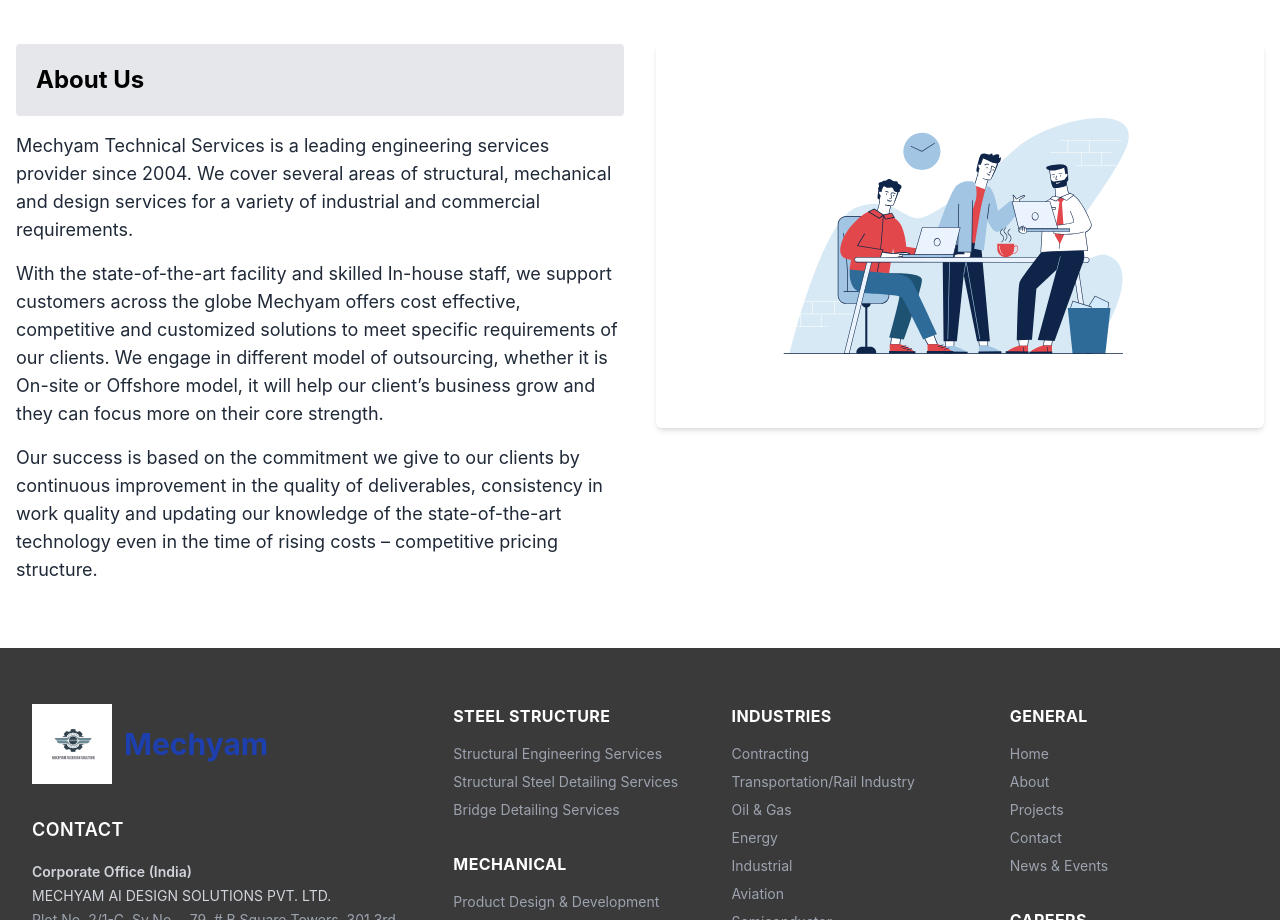
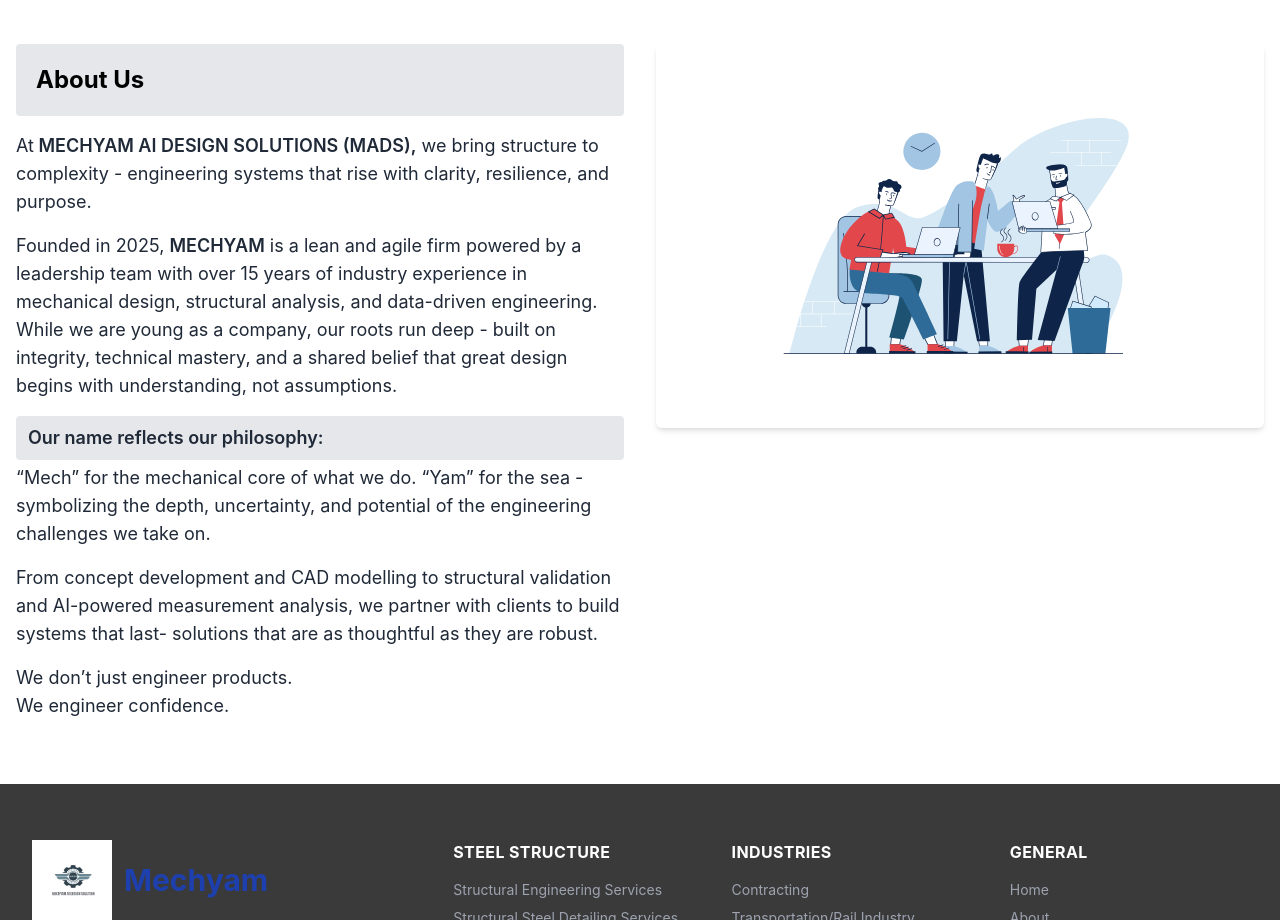
Before and after one commit to praveen-202/mechyam, a React (Vite) app in the folder mechyam-frontend/mechyam/: page /about in a window 1280 px wide. Shown: the part 500-1420 px from the top of the page. Built offline with nearby package versions, Linux system fonts and the light colour scheme.

Commit message:
doing a commit after long time

```diff
--- a/mechyam-frontend/mechyam/src/App.jsx
+++ b/mechyam-frontend/mechyam/src/App.jsx
@@ -106,7 +106,7 @@
 import OilAndGas from "./pages/industries-dropdown/OilAndGas";
 import Transportation from "./pages/industries-dropdown/Transportation";
 import Company from "./pages/about-dropdown/Company";
-import Testimonials from "./pages/about-dropdown/Testimonials";
+import Testimonials from "./pages/about-dropdown/OurClients.jsx";
 import AdminPage from "./components/AdminPage/AdminPage";
 import Footer from "./pages/Footer.jsx";
 import DetailedJobList from "./pages/DetailedJobList";
--- a/mechyam-frontend/mechyam/src/components/Navbar.jsx
+++ b/mechyam-frontend/mechyam/src/components/Navbar.jsx
@@ -15,7 +15,7 @@
         {/* Left: Logo + Company Name */}
         <div className="flex items-center space-x-3">
           <Link to="/" onClick={() => setMenuOpen(false)}>
-            <img src={logo} alt="Mechyam Logo" className="h-16 w-16" />
+            <img src={logo} alt="Mechyam Logo" className="h-16 w-17" />
           </Link>
           <span className="text-2xl font-bold text-blue-900">Mechyam</span>
         </div>
@@ -93,7 +93,7 @@
             <div className="absolute left-0 mt-2 w-48 bg-white rounded-md shadow-lg opacity-0 group-hover:opacity-100 transform scale-95 group-hover:scale-100 transition-all duration-200 z-50">
               <ul className="py-2">
                 <li><Link to="/company" className="block px-4 py-2 hover:bg-gray-100">Company</Link></li>
-                <li><Link to="/testimonials" className="block px-4 py-2 hover:bg-gray-100">Testimonials</Link></li>
+                <li><Link to="/testimonials" className="block px-4 py-2 hover:bg-gray-100">Our Clients</Link></li>
               </ul>
             </div>
           </li>
--- a/mechyam-frontend/mechyam/src/pages/About.jsx
+++ b/mechyam-frontend/mechyam/src/pages/About.jsx
@@ -43,12 +43,33 @@
               About Us
             </h2>
             <p className="text-lg text-gray-800 mb-4">
-          Mechyam Technical Services is a leading engineering services provider since 2004. We cover several areas of structural, mechanical and design services for a variety of industrial and commercial requirements.​​
+              At<span className="font-semibold"> MECHYAM AI DESIGN SOLUTIONS (MADS),</span> we bring structure to complexity - engineering systems that rise
+              with clarity, resilience, and purpose.
             </p>
             <p className="text-lg text-gray-800 mb-4 ">
-            With the state-of-the-art facility and skilled In-house staff, we support customers across the globe Mechyam offers cost effective, competitive and customized solutions to meet specific requirements of our clients. We engage in different model of outsourcing, whether it is On-site or Offshore model, it will help our client’s business grow and they can focus more on their core strength.
+              Founded in 2025, <span className="font-semibold">MECHYAM</span> is a lean and agile firm powered by a leadership team with over 15 years of industry
+              experience in mechanical design, structural analysis, and data-driven engineering. While we are young as a company, our
+              roots run deep - built on integrity, technical mastery, and a shared belief that great design begins with understanding, not
+              assumptions.
+
             </p>
-          <p className="text-lg text-gray-800 mb-4">Our success is based on the commitment we give to our clients by continuous improvement in the quality of deliverables, consistency in work quality and updating our knowledge of the state-of-the-art technology even in the time of rising costs – competitive pricing structure.</p>
+
+            <p className="text-lg text-gray-800 mb-4">
+              <span className="block font-semibold mb-1 text-color-blue-900 bg-gray-200 px-3 py-2 rounded">Our name reflects our philosophy:</span>
+
+              “Mech” for the mechanical core of what we do.
+              “Yam” for the sea - symbolizing the depth, uncertainty, and potential of the engineering challenges we take on.
+            </p>
+
+            <p className="text-lg text-gray-800 mb-4">
+              From concept development and CAD modelling to structural validation and AI-powered measurement analysis, we
+              partner with clients to build systems that last- solutions that are as thoughtful as they are robust.
+            </p>
+
+            <p className="text-lg text-gray-800 mb-4">
+              We don’t just engineer products.<br />
+              We engineer confidence.
+            </p>
           </div>
           <div className="w-full md:w-1/2 flex items-center justify-center">
             <img
--- a/mechyam-frontend/mechyam/src/pages/Home/Home.jsx
+++ b/mechyam-frontend/mechyam/src/pages/Home/Home.jsx
@@ -340,8 +340,12 @@
             <h2 className="text-3xl md:text-4xl font-bold text-gray-900 mb-3 md:mb-4">
               OUR SERVICES
             </h2>
-            <p className="text-gray-600 max-w-2xl mx-auto text-sm md:text-base">
-             At MECHYAM AI DESIGN SOLUTIONS (MADS), we specialize in delivering precise, scalable, and forward-thinking engineering solutions. As a young company with a seasoned leadership team boasting over 15 years of deep industry expertise, we blend agility with experience to solve real-world challenges across engineering design, structural integrity, and advanced data analysis
+            {/* <p className="text-gray-600 max-w-2xl mx-auto text-sm md:text-base">
+             At <span className="font-semibold">MECHYAM AI DESIGN SOLUTIONS (MADS),</span> we specialize in delivering precise, scalable, and forward-thinking engineering solutions. As a young company with a seasoned leadership team boasting over 15 years of deep industry expertise, we blend agility with experience to solve real-world challenges across engineering design, structural integrity, and advanced data analysis
+            </p> */}
+
+            <p class="text-justify">
+              At <span class="font-semibold">MECHYAM AI DESIGN SOLUTIONS (MADS)</span>, we specialize in delivering precise, scalable, and forward-thinking engineering solutions. As a young company with a seasoned leadership team boasting over 15 years of deep industry expertise, we blend agility with experience to solve real-world challenges across engineering design, structural integrity, and advanced data analysis.
             </p>
           </div>
 
@@ -409,7 +413,7 @@
             <div>
               <h3 className="text-2xl font-semibold mb-2">Mission</h3>
               <p className="text-lg leading-relaxed">
-               To serve as skilled stewards of design—transforming raw potential into systems of strength, precision, and meaning. Through thoughtful engineering and principled collaboration, we build with intention and resilience.
+                To serve as skilled stewards of design—transforming raw potential into systems of strength, precision, and meaning. Through thoughtful engineering and principled collaboration, we build with intention and resilience.
               </p>
             </div>
           </div>
--- /dev/null
+++ b/mechyam-frontend/mechyam/src/pages/about-dropdown/OurClients.jsx
@@ -0,0 +1,87 @@
+import React from "react";
+import testimonials from "../../assets/testimonials.jpg";
+
+const OurClients = () => (
+  <>
+    {/* Hero Section */}
+    <section className="w-full overflow-hidden">
+      <div className="relative w-screen flex items-center justify-start -mx-4">
+        <img
+          src={testimonials}
+          alt="Steel Structure Background"
+          className="w-full"
+          style={{
+            height: "50vh",
+            width: "100vw",
+            objectFit: "cover",
+            objectPosition: "center",
+          }}
+        />
+        <div
+          className="absolute left-0 top-1/3 z-10 ml-8"
+          style={{ maxWidth: "50vw" }}
+        >
+          <h1
+            className="absolute left-0 top-10 text-5xl md:text-6xl font-extrabold text-white mb-2 text-left px-20 py-4 bg-gray-800 bg-opacity-50 rounded"
+            style={{
+              textShadow: "0 2px 10px rgba(0,0,0,0.6)",
+            }}
+          >
+            Our Clients
+          </h1>
+
+        </div>
+      </div>
+    </section>
+
+    {/* Clients Table Section */}
+    <section className="w-full bg-white py-12">
+      <div className="container mx-auto px-4">
+        <h2 className="text-2xl font-semibold text-center text-blue-900 mb-8">
+          Trusted by Leading Organizations
+        </h2>
+
+        <div className="overflow-x-auto shadow-lg rounded-lg">
+          <table className="min-w-full border border-gray-300 text-left">
+            <thead>
+              <tr className="bg-yellow-500 text-white text-lg">
+                <th className="py-3 px-6 border border-gray-300">Client Name</th>
+                <th className="py-3 px-6 border border-gray-300">Project / Location</th>
+              </tr>
+            </thead>
+            <tbody>
+              <tr className="hover:bg-gray-100">
+                <td className="py-3 px-6 border border-gray-300">NJK TECHNOLOGIES</td>
+                <td className="py-3 px-6 border border-gray-300">Noida International Airport</td>
+              </tr>
+              <tr className="hover:bg-gray-100">
+                <td className="py-3 px-6 border border-gray-300">ENVIROTEC ENTERPRISES</td>
+                <td className="py-3 px-6 border border-gray-300">Structural Analysis</td>
+              </tr>
+              <tr className="hover:bg-gray-100">
+                <td className="py-3 px-6 border border-gray-300">ENVIROTEC ENTERPRISES</td>
+                <td className="py-3 px-6 border border-gray-300">ISRO hopper CAD</td>
+              </tr>
+              <tr className="hover:bg-gray-100">
+                <td className="py-3 px-6 border border-gray-300">NJK TECHNOLOGIES</td>
+                <td className="py-3 px-6 border border-gray-300">ONGC</td>
+              </tr>
+              <tr className="hover:bg-gray-100">
+                <td className="py-3 px-6 border border-gray-300">NJK TECHNOLOGIES</td>
+                <td className="py-3 px-6 border border-gray-300">SCAN TO BIM</td>
+              </tr>
+              <tr className="hover:bg-gray-100">
+                <td className="py-3 px-6 border border-gray-300">PUNJ LIYOD ENGINEERING PVT. LTD.</td>
+                <td className="py-3 px-6 border border-gray-300">
+                  Abu Dhabi, United Arab Emirates
+                </td>
+              </tr>
+            </tbody>
+          </table>
+        </div>
+      </div>
+    </section>
+  </>
+);
+
+export default OurClients;
```
Also changed, not shown: mechyam-frontend/mechyam/src/pages/about-dropdown/Testimonials.jsx (deleted, +0 -53 lines). Lines whose indentation alone changed are shown as unchanged.
